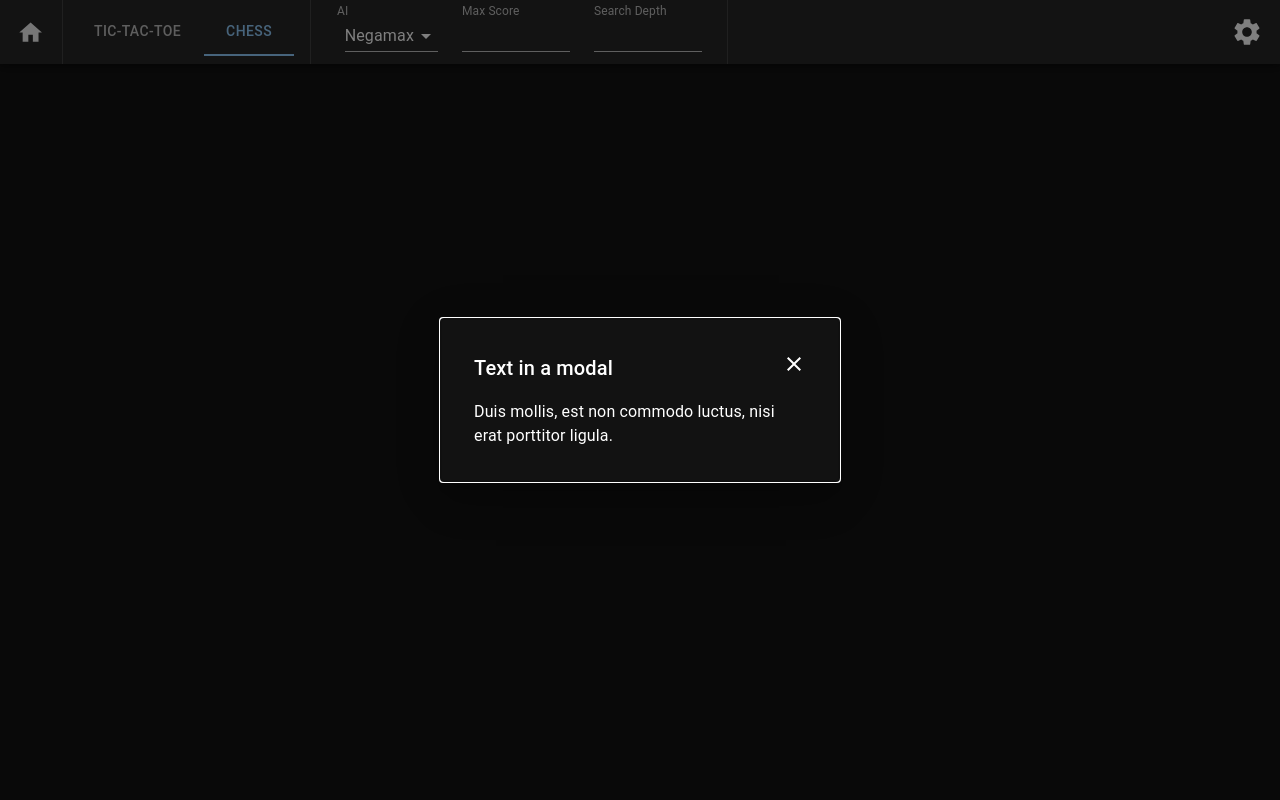
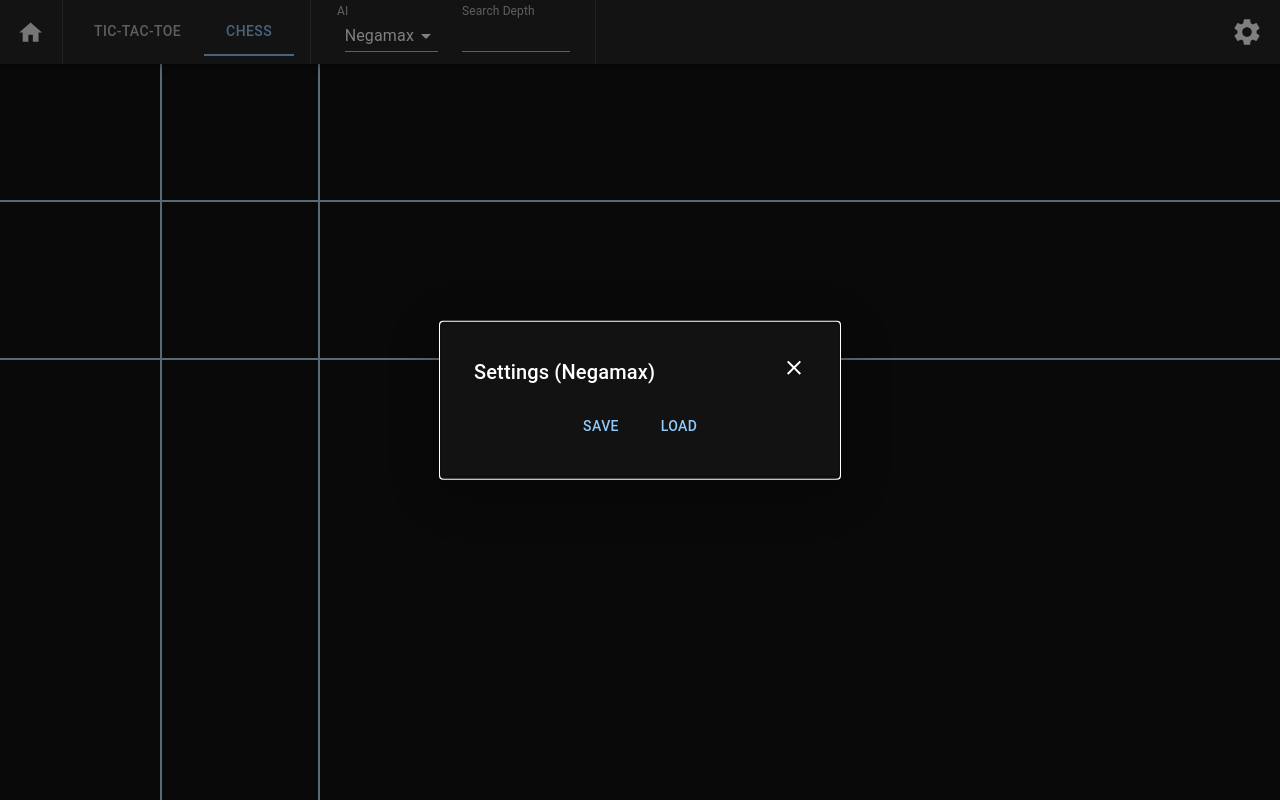
Before and after one commit to dakatk/ai-games, a React (Create React App) app: page /chess in a window 1280 px wide. Both pictures are taken after a click on the icon 1247 px from the left and 32 px from the top of the page. Shown: the top 800 px of the page. Built offline with nearby package versions, Linux system fonts and the light colour scheme.

Commit message:
Add buttons to settings menu

```diff
--- a/src/app/App.tsx
+++ b/src/app/App.tsx
@@ -35,6 +35,7 @@ import { AppContext, AppContextData, DEFAULT_CONTEXT } from './AppContext';
 
 // Stylesheet
 import './App.scss'
+import AiType from './ai/AiType';
 
 /**
  * Data for menu nav items
@@ -131,7 +132,7 @@ export default class App extends AsyncComponent<AppWithRouterProps, AppState> {
     /**
      * Update selected tab name in component state
      */
-    private async handleTabChange(_: React.SyntheticEvent, tab: string) {
+    private async handleTabChange(tab: string) {
         await this.setStateAsync({ tab });
     }
 
@@ -153,9 +154,7 @@ export default class App extends AsyncComponent<AppWithRouterProps, AppState> {
      * Settings modal onClose handler
      */
     private settingsModalClose() {
-        this.setState({ modalOpen: false }, () => {
-            console.log('Modal closed');
-        });
+        this.setState({ modalOpen: false });
     }
 
     // ====================== React callback overrides ===================
@@ -172,7 +171,10 @@ export default class App extends AsyncComponent<AppWithRouterProps, AppState> {
             <Box className='parent'>
                 <SettingsMenu
                     open={this.state.modalOpen as boolean}
+                    aiType={this.state.context?.aiType || AiType.MENACE}
                     onClose={() => this.settingsModalClose()}
+                    onSave={() => {console.log('Save')}}
+                    onLoad={() => {console.log('Load')}}
                 />
 
                 <Box className='menu'>
@@ -198,7 +200,7 @@ export default class App extends AsyncComponent<AppWithRouterProps, AppState> {
 
                             <ContextFormControls
                                 context={this.state.context || DEFAULT_CONTEXT}
-                                updateContext={this.updateAppContext}
+                                updateContext={(context: AppContextData) => this.updateAppContext(context)}
                             />
 
                             <Divider
@@ -248,7 +250,7 @@ export default class App extends AsyncComponent<AppWithRouterProps, AppState> {
         return (
             <Tabs
                 value={this.state.tab}
-                onChange={this.handleTabChange}
+                onChange={(_: React.SyntheticEvent, tab: string) => this.handleTabChange(tab)}
                 aria-label='menu nav items'
             >
                 <Tab value='' label='' className='empty-tab' disabled component='div' />
--- a/src/app/ContextFormControls.tsx
+++ b/src/app/ContextFormControls.tsx
@@ -70,9 +70,10 @@ export default class ContextFormControls extends React.Component<ContextFormProp
     };
 
     /**
+     * Updates parent app context at `contextKey` with `value`
      *
-     * @param contextKey
-     * @param value
+     * @param contextKey App context key
+     * @param value Value
      */
     private async updateAppContext(contextKey: string, value: any) {
         let context: AppContextData = {
@@ -145,21 +146,6 @@ export default class ContextFormControls extends React.Component<ContextFormProp
                         ))}
                     </Select>
 
-                    <TextField
-                        id='max-score-input'
-                        className='form-number-field'
-                        label='Max Score'
-                        type='number'
-                        InputLabelProps={{
-                            shrink: true,
-                        }}
-                        onChange={async (e) => (
-                            await this.handleNumericFieldChange(e, 'maxScore')
-                        )}
-                        variant='standard'
-                        sx={{ m: 1, mt: 0 }}
-                    />
-
                     {this.renderGenericFormControls(
                         this.aiFormControls[this.props.context.aiType as AiType]
                     )}
--- a/src/app/Home.scss
+++ b/src/app/Home.scss
@@ -0,0 +1,6 @@
+.welcome-text {
+    max-width: 20em;
+    font-size: 20px;
+    font-weight: bold;
+    text-align: center;
+}
--- a/src/app/Home.tsx
+++ b/src/app/Home.tsx
@@ -4,11 +4,18 @@ import React from 'react';
 // MUI components
 import Box from '@mui/material/Box';
 
+// Stylesheet
+import './Home.scss';
+
 /**
  * Home/Welcome page
  */
 export default class Home extends React.Component {
     render() {
-        return <Box>Home</Box>
+        return (
+            <Box className='welcome-text'>
+                Check out the various AIs I've developed in a number of different games
+            </Box>
+        );
     }
 }
--- a/src/app/SettingsMenu.scss
+++ b/src/app/SettingsMenu.scss
@@ -2,3 +2,9 @@
     float: right;
     cursor: pointer;
 }
+
+.settings-button {
+    margin-left: 0.5em;
+    margin-right: 0.5em;
+    margin-top: 0.3em;
+}
--- a/src/app/SettingsMenu.tsx
+++ b/src/app/SettingsMenu.tsx
@@ -6,6 +6,13 @@ import Box from '@mui/material/Box';
 import Typography from '@mui/material/Typography';
 import Modal from '@mui/material/Modal';
 import ClearIcon from '@mui/icons-material/Clear';
+import Button from '@mui/material/Button';
+
+// AI types
+import AiType from './ai/AiType';
+
+// String functions (util)
+import { capitalize } from '../util/String';
 
 // Stylesheet
 import './SettingsMenu.scss';
@@ -22,11 +29,35 @@ const style = {
     p: 4,
 };
 
+/**
+ * Settings menu component props
+ */
 interface SettingsMenuProps {
+    /**
+     * Modal open flag
+     */
     open: boolean;
+    /**
+     * AI type selected from context menu
+     */
+    aiType: AiType;
+    /**
+     * Modal `onClose` event handler
+     */
     onClose: () => void;
+    /**
+     * Save button `onClick` handler
+     */
+    onSave: () => void;
+    /**
+     * Load button `onClick` handler
+     */
+    onLoad: () => void;
 }
 
+/**
+ * Settings menu component
+ */
 export default class SettingsMenu extends React.Component<SettingsMenuProps> {
     render() {
         return (
@@ -34,20 +65,37 @@ export default class SettingsMenu extends React.Component<SettingsMenuProps> {
                 <Modal
                     open={this.props.open}
                     onClose={() => this.props.onClose()}
-                    aria-labelledby="modal-modal-title"
-                    aria-describedby="modal-modal-description"
+                    aria-labelledby='modal-title'
+                    aria-describedby='modal-description'
                 >
                     <Box sx={style}>
-                        <Typography id="modal-modal-title" variant="h6" component="h2">
-                            Text in a modal
+                        <Typography id='modal-title' variant='h6' component='h2'>
+                            Settings ({capitalize(this.props.aiType)})
                             <ClearIcon
-                                className="close-button"
+                                className='close-button'
                                 onClick={() => this.props.onClose()}
                             />
                         </Typography>
-                        <Typography id="modal-modal-description" sx={{ mt: 2 }}>
-                            Duis mollis, est non commodo luctus, nisi erat porttitor ligula.
-                        </Typography>
+                        <Box
+                            id='modal-description'
+                            sx={{ mt: 2, alignItems: 'center' }}
+                            display='flex'
+                            justifyContent='center'
+                            alignItems='center'
+                        >
+                            <Button
+                                className='settings-button'
+                                onClick={() => this.props.onSave()}
+                            >
+                                Save
+                            </Button>
+                            <Button
+                                className='settings-button'
+                                onClick={() => this.props.onLoad()}
+                            >
+                                Load
+                            </Button>
+                        </Box>
                     </Box>
                 </Modal>
             </div>
--- a/src/app/game/Chess.tsx
+++ b/src/app/game/Chess.tsx
@@ -1,11 +1,17 @@
+// Basic React stuff
+import React from 'react';
+
 // MUI components
-import Box from '@mui/material/Box';
+import Grid from '@mui/material/Grid';
+import ClearIcon from '@mui/icons-material/Clear';
+import PanoramaFishEyeIcon from '@mui/icons-material/PanoramaFishEye';
 
 // Parent component
 import GameComponent, { GameProps } from './GameComponent';
 
 // Game logic
 import ChessLogic from './logic/Chess';
+import { Player } from './logic/GameLogic';
 
 // Chess library
 import { Move } from '../../lib/chess';
@@ -17,11 +23,103 @@ import './Chess.scss'
  * Chess game w/ AI
  */
 export default class Chess extends GameComponent<Move | string> {
+
+    // ====================== Initialization =============================
+
     constructor(props: GameProps) {
         super(props, new ChessLogic());
     }
 
-    render() {
-        return <Box>Chess</Box>
+    // ====================== Component rendering ========================
+
+    renderChild() {
+        return this.renderBoard();
     }
+
+    /**
+     * Render entire Tic-Tac-Toe board
+     */
+    private renderBoard(): JSX.Element {
+        return (
+            <Grid container>
+                {this.state.board?.map((row, i) => (
+                    <Grid key={i} item xs={12} className='board'>
+                        {this.renderRow(row, i)}
+                    </Grid>
+                ))}
+            </Grid>
+        );
+    }
+
+    /**
+     * Render single row of board at `rowIndex`
+     */
+    private renderRow(row: Array<number>, rowIndex: number): JSX.Element {
+        return (
+            <Grid container justifyContent='center' alignItems='center'>
+                {row.map((_, j) => this.renderCell(rowIndex, j))}
+            </Grid>
+        );
+    }
+
+    /**
+     * Render cell at (`rowIndex`, `colIndex`)
+     */
+    private renderCell(rowIndex: number, colIndex: number): JSX.Element {
+        // Middle column has vertical borders
+        let className: string = (colIndex === 1) ? 'cell vert' : 'cell';
+        // Disable `onClick` event by default
+        let onClick: React.MouseEventHandler<HTMLDivElement> | undefined = undefined;
+
+        // Middle row has horizontal and vertical borders
+        if (rowIndex === 1) {
+            className += ' horiz';
+        }
+
+        if (this.state.board !== undefined) {
+            const pieceValue = this.state.board[rowIndex][colIndex];
+
+            if (pieceValue === 0) {
+                // If space is empty, enable `onClick` event
+                onClick = async () => await this.onMove(''); // FIXME
+            } else {
+                // Otherwise, mark space as 'occupied'
+                className += ' occupied';
+            }
+        }
+
+        return (
+            <Grid item
+                key={colIndex}
+                className={className}
+                onClick={onClick}
+            >
+                {this.renderPiece(rowIndex, colIndex)}
+            </Grid>
+        );
+    }
+
+    /**
+     * Render piece for cell (`row`, `col`)
+     */
+    private renderPiece(row: number, col: number): JSX.Element | undefined {
+        if (this.state.board === undefined) {
+            return undefined;
+        }
+
+        const pieceValue = this.state.board[row][col];
+
+        switch (pieceValue) {
+            case Player.HUMAN:
+                return <ClearIcon className='piece' />;
+
+            case Player.CPU:
+                return <PanoramaFishEyeIcon className='piece' />;
+
+            default:
+                return undefined;
+        }
+    }
+
+    // ===================================================================
 }
--- a/src/app/game/GameComponent.tsx
+++ b/src/app/game/GameComponent.tsx
@@ -180,6 +180,9 @@ export default class GameComponent<TMove> extends AsyncComponent<GameProps, Game
         this.updateAiFromContext();
     }
 
+    /**
+     * Update AI from value passed in through app context
+     */
     private updateAiFromContext() {
         if (!this.context || !this.contextIsDirty()) {
             return;
--- a/src/app/game/TicTacToe.tsx
+++ b/src/app/game/TicTacToe.tsx
@@ -14,7 +14,7 @@ import TicTacToeLogic, { Move } from './logic/TicTacToe';
 import { Player } from './logic/GameLogic';
 
 // Stylesheet
-import './TicTacToe.scss'
+import './TicTacToe.scss';
 
 /**
  * Tic-Tac-Toe (Naughts and Crosses) game w/ AI
@@ -25,7 +25,6 @@ export default class TicTacToe extends GameComponent<Move> {
 
     constructor(props: GameProps) {
         super(props, new TicTacToeLogic())
-
     }
 
     // ====================== Component rendering ========================
--- a/src/index.tsx
+++ b/src/index.tsx
@@ -30,12 +30,10 @@ const darkTheme: Theme = createTheme({
 });
 
 root.render(
-    <React.StrictMode>
     <ThemeProvider theme={darkTheme}>
         <CssBaseline />
         <StyledEngineProvider injectFirst>
             <Routing />
         </StyledEngineProvider>
     </ThemeProvider>
-    </React.StrictMode>
 );
```
Lines whose indentation alone changed are shown as unchanged.
